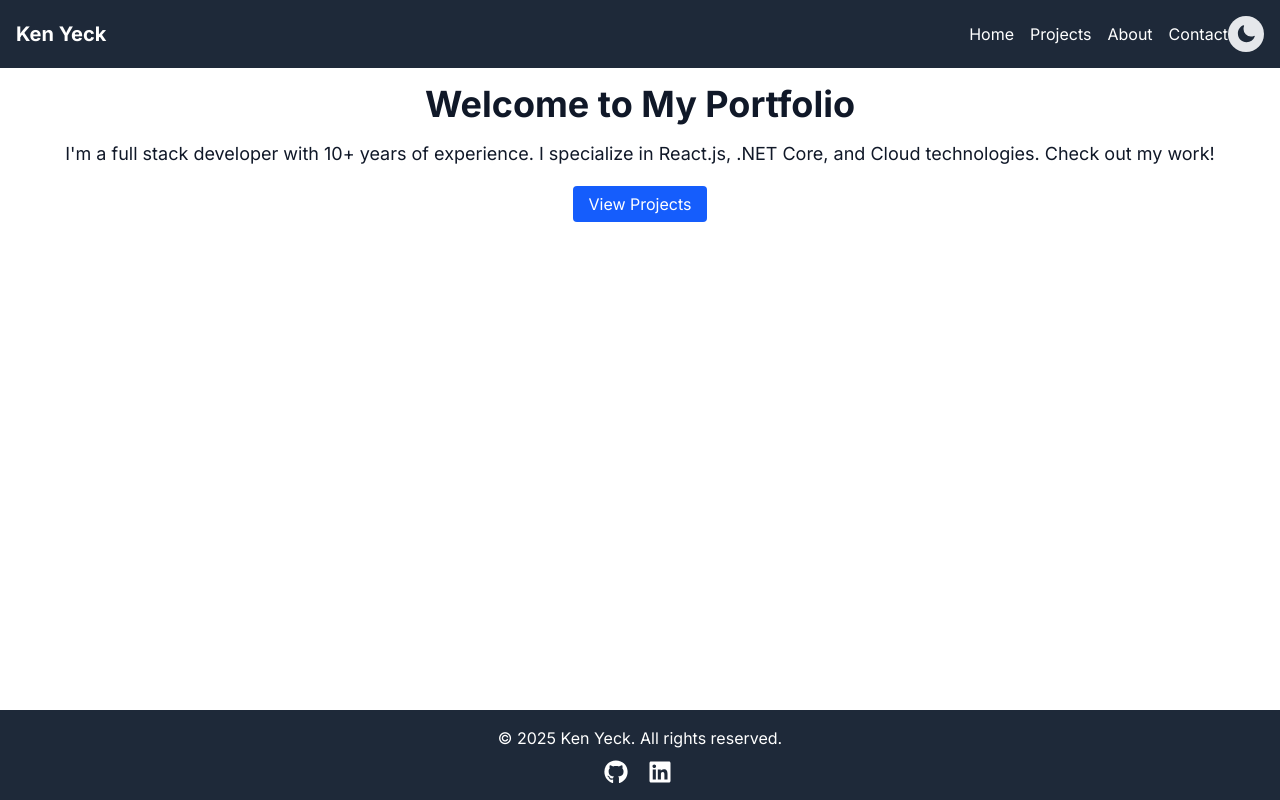
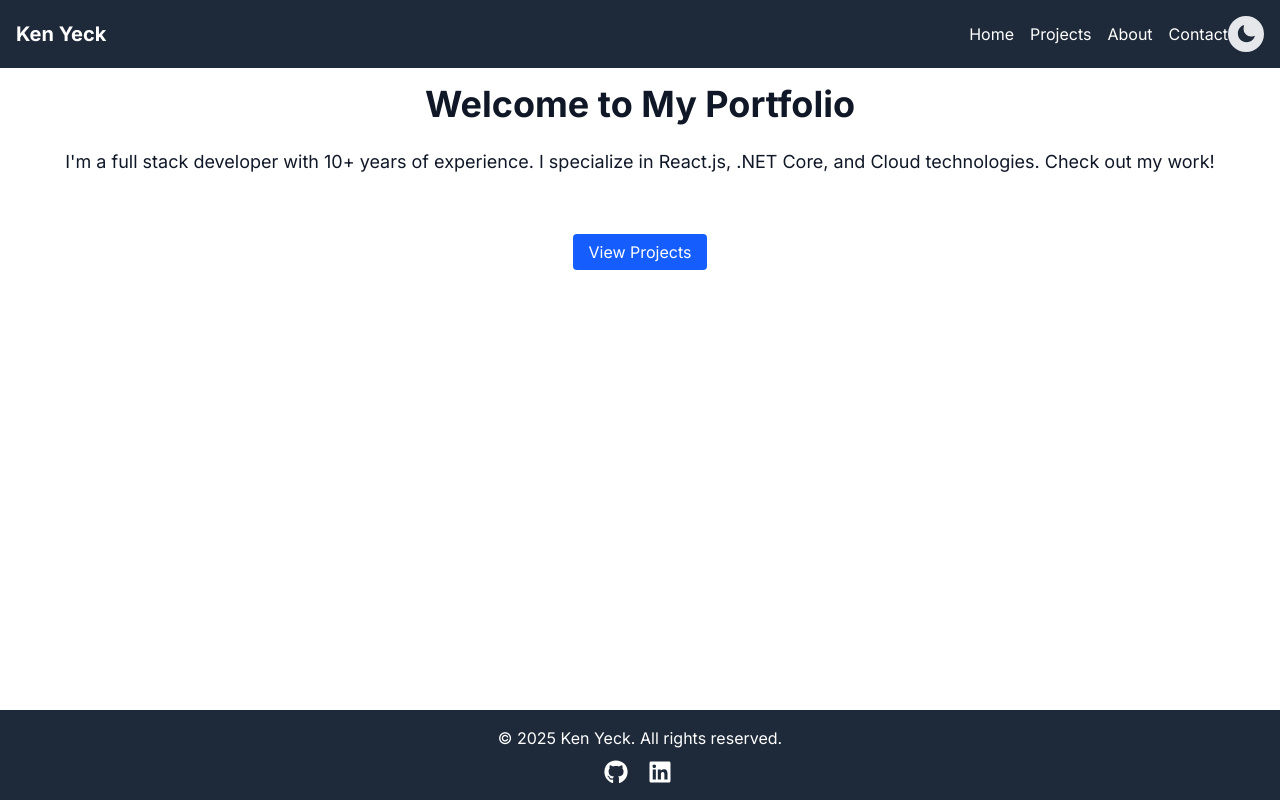
Before and after one commit to kenyeck/portfolio, a Next.js app: page / in a window 1280 px wide. Built offline with nearby package versions, Linux system fonts and the light colour scheme.

Commit message:
Minor home page updates

```diff
--- a/src/pages/index.tsx
+++ b/src/pages/index.tsx
@@ -7,8 +7,8 @@ export default function Home() {
     <div className="flex flex-col min-h-screen">
       <Navbar />
       <main className="flex-grow container mx-auto p-4 text-center">
-        <h1 className="text-4xl font-bold mb-4">Welcome to My Portfolio</h1>
-        <p className="text-lg mb-6">
+        <h1 className="text-4xl font-bold mb-6">Welcome to My Portfolio</h1>
+        <p className="text-lg mb-16">
           I&apos;m a full stack developer with 10+ years of experience. I specialize in React.js, .NET Core, and
               Cloud technologies. Check out my work!
         </p>
```
